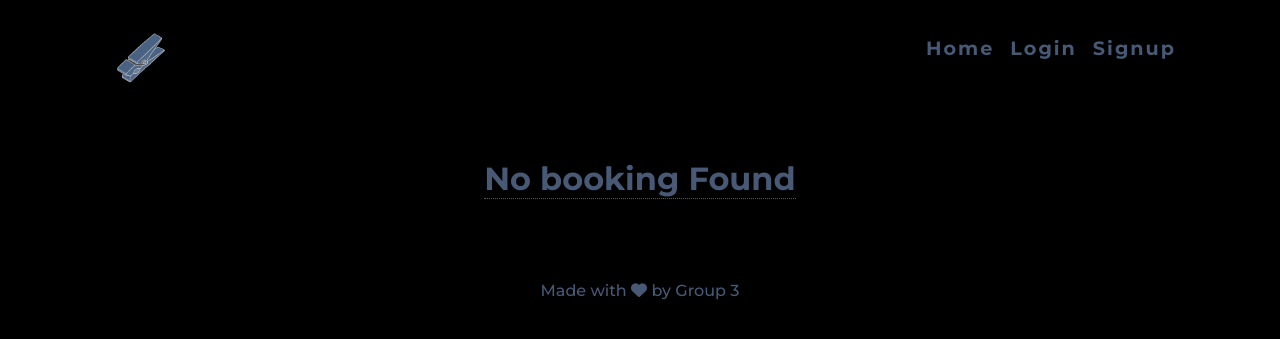
After one commit to akvnn/automated-laundromat, a Flask app: page /bookingConfirmation/1 in a window 1280 px wide. The commit adds this page. Shown: the top 339 px of the page. Run offline with Flask 3, Linux system fonts and the light colour scheme; parts of the project's set-up code (start-up, migrations or seed data) failed here and were passed over; some libraries are stand-ins or nearby versions.

Commit message:
completed booking, booking confirmation, booking history, fixed other stuff

```diff
--- a/app.py
+++ b/app.py
@@ -61,9 +61,19 @@ def machines_html():
     return render_template('machines.html')
 
 
+@app.route('/bookings_history', methods=['GET'])
+def bookings_history_html():
+    return render_template('bookings_history.html')
+
+
 @app.route('/bookings/<machine_type>/<machine_id>/<machine_name>', methods=['GET'])
 def bookings_html(machine_type, machine_id, machine_name):
     return render_template('bookings.html')
+
+
+@app.route('/bookingConfirmation/<booking_id>', methods=['GET'])
+def booking_confirmation_html(booking_id):
+    return render_template('booking_confirmation.html')
 
 
 @app.route('/payment', methods=['GET'])
@@ -78,19 +88,9 @@ def start_payment():
     return jsonify({'redirectUrl': str(url)}), 200
 
 
-@app.route('/success')
-def paymentSuccess():
-    return render_template('success.html')
-
-
 @app.route('/cancel')
 def paymentCancel():
     return render_template('cancel.html')
-
-
-@app.route('/coin')
-def coin():
-    return render_template('coin.html')
 
 
 @app.route('/signup', methods=['GET', 'POST'])
@@ -125,7 +125,7 @@ def login():
         user = users.find_one({'email': data['email']})
         if user and bcrypt.hashpw(data['password'], user['password']):
             session['user_id'] = str(user['_id'])
-            return jsonify({'message': 'Login successful'}), 200
+            return jsonify({'message': 'Login successful', 'user_id': str(user['_id']), 'user_name': user['name'], 'user_email': user['email']}), 200
     except Exception as e:
         print(e)
     return jsonify({'message': 'Unauthorized'}), 401
@@ -177,7 +177,55 @@ def get_machines():
             result['dryers'].append(machine_data)
     return jsonify(result)
 
-@app.route('/userData', methods=['GET'])
+
+@app.route('/getBookings', methods=['GET'])
+def get_bookings():
+    user_id = session.get('user_id')
+    if not user_id:
+        return jsonify({'message': 'Unauthorized'}), 401
+    all_bookings = bookings.find({'userId': ObjectId(user_id)})
+    result = []
+    for booking in all_bookings:
+        booking_data = {
+            'booking_id': str(booking['_id']),
+            'machineId': str(booking['machineId']),
+            'machineName': machines.find_one({'_id': booking['machineId']})['name'],
+            'cycles': booking['cycles'],
+            'machineType': machines.find_one({'_id': booking['machineId']})['type'],
+            'start': booking['start'].strftime('%Y-%m-%d %H:%M'),
+            'end': booking['end'].strftime('%Y-%m-%d %H:%M'),
+            'title': booking['title'],
+            'status': booking['status'],
+            'paymentMethod': booking['paymentMethod']
+        }
+        result.append(booking_data)
+    return jsonify(result)
+
+
+@app.route('/getBooking/<booking_id>', methods=['GET'])
+def get_booking(booking_id):
+    if not ObjectId.is_valid(booking_id):
+        return jsonify({'message': 'Invalid booking id'}), 400
+    user_id = session.get('user_id')
+    if not user_id:
+        return jsonify({'message': 'Unauthorized'}), 401
+    booking = bookings.find_one(
+        {'_id': ObjectId(booking_id), 'userId': ObjectId(user_id)})
+    if not booking:
+        return jsonify({'message': 'Booking not found'}), 404
+    booking_data = {
+        'machineName': machines.find_one({'_id': booking['machineId']})['name'],
+        'cycles': booking['cycles'],
+        'machineType': machines.find_one({'_id': booking['machineId']})['type'],
+        'start': booking['start'].strftime('%Y-%m-%d %H:%M'),
+        'end': booking['end'].strftime('%Y-%m-%d %H:%M'),
+        'status': booking['status'],
+        'paymentMethod': booking['paymentMethod']
+    }
+    return jsonify(booking_data)
+
+
+@ app.route('/userData', methods=['GET'])
 def get_user_data():
     user_id = session.get('user_id')
     if not user_id:
@@ -187,7 +235,8 @@ def get_user_data():
         return jsonify({'message': 'User not found'}), 404
     return jsonify({'name': user['name'], 'email': user['email']})
 
-@app.route('/bookMachine', methods=['POST'])
+
+@ app.route('/bookMachine', methods=['POST'])
 def book_machine():
     data = request.json
     user_id = session.get('user_id')
@@ -198,9 +247,8 @@ def book_machine():
     start_time = datetime.strptime(data['start'][:19], '%Y-%m-%dT%H:%M:%S')
     end_time = datetime.strptime(data['end'][:19], '%Y-%m-%dT%H:%M:%S')
     # end_time = start_time + timedelta(minutes=30 * data['cycles']) # not needed
-
-   # if data['cycles'] > 2: # handled in frontend, can keep by calcuating the cycles from the time
-   #     return jsonify({'message': 'Cannot book more than 2 cycles'}), 400
+    if data['cycles'] > 2:  # handled in frontend, can keep by calcuating the cycles from the time
+        return jsonify({'message': 'Cannot book more than 2 cycles'}), 400
 
     if check_availability(data['machineId'], start_time, end_time):
         booking_id = bookings.insert_one({
@@ -208,13 +256,16 @@ def book_machine():
             'userId': ObjectId(user_id),
             'start': start_time,
             'end': end_time,
-            'title': data['title']
+            'title': data['title'],
+            'cycles': data['cycles'],
+            'status': data['status'],
+            'paymentMethod': data['paymentMethod']
         }).inserted_id
         return jsonify({'booking_id': str(booking_id)}), 200
     return jsonify({'message': 'Machine not available'}), 409
 
 
 if __name__ == '__main__':
-    app.run(debug=True, host='0.0.0.0', port=8080)
-    # from waitress import serve
-    # serve(app, host="0.0.0.0", port=8080, threads=100)
+    # app.run(debug=True, host='0.0.0.0', port=8080)
+    from waitress import serve
+    serve(app, host="0.0.0.0", port=8080, threads=100)
--- a/requirements.txt
+++ b/requirements.txt
@@ -6,3 +6,4 @@ werkzeug==2.3.7
 python-dotenv==1.0.1
 stripe==9.6.0
 flask-session==0.8.0
+waitress==2.1.2
--- /dev/null
+++ b/static/booking_confirmation.js
@@ -0,0 +1,42 @@
+const loadBookingInfo = async () => {
+  const booking_id = window.location.pathname.split('/')[2]
+  const response = await fetch('/getBooking/' + booking_id, {
+    method: 'GET',
+    headers: {
+      'Content-Type': 'application/json',
+    },
+  })
+  const data = await response.json()
+  console.log(data)
+  const booking_confirmation = document.getElementById('booking_confirmation')
+  if (
+    response.status == 404 ||
+    response.status == 401 ||
+    response.status == 400 ||
+    data.length === 0
+  ) {
+    booking_confirmation.innerHTML =
+      '<h3 class="confimration_title">No booking Found</h3>'
+    return
+  }
+  const {
+    machineType,
+    machineName,
+    start,
+    end,
+    cycles,
+    status,
+    paymentMethod,
+  } = data
+  booking_confirmation.innerHTML = `
+        <h3 class="confimration_title">Your Booking is Confirmed!</h3>
+        <p class="confirmation_p">${machineType} ${machineName} - ${cycles} cycle(s)</p>
+        <p class="confirmation_p">Start: ${start}</p>
+        <p class="confirmation_p">End: ${end}</p>
+        <p class="confirmation_p">Status: ${status}</p>
+        <p class="confirmation_p">Payment Method: ${paymentMethod}</p>
+        `
+}
+document.addEventListener('DOMContentLoaded', async () => {
+  loadBookingInfo()
+})
--- a/static/login.js
+++ b/static/login.js
@@ -19,7 +19,11 @@ const handleLogin = async () => {
     },
     body: JSON.stringify({ email, password }),
   })
+  const data = await response.json()
   if (response.status === 200) {
+    localStorage.setItem('user_id', data.user_id)
+    localStorage.setItem('user_email', data.user_email)
+    localStorage.setItem('user_name', data.user_name)
     window.location.href = '/'
   } else {
     alert('Invalid email or password')
--- a/static/style.css
+++ b/static/style.css
@@ -79,8 +79,7 @@ body {
 .link a {
   color: inherit;
 }
-/* hover for all except last */
-.link:not(:last-child):hover {
+.link:hover {
   color: #fff;
 }
 .btn {
@@ -321,6 +320,16 @@ body {
 } */
 .fc-timegrid-slot-label-cushion {
   font-weight: 500;
+  cursor: default;
+}
+.fc-col-header-cell-cushion {
+  font-weight: 500;
+  color: #485975;
+  cursor: default;
+}
+.fc-col-header-cell-cushion:hover {
+  color: #485975;
+  text-decoration: none;
 }
 /* end of booking */
 /* login */
@@ -605,6 +614,39 @@ body {
   margin: 0.25rem 0;
 }
 /* end of payment */
+/* start of booking confirmation */
+.confirmation {
+  display: flex;
+  justify-content: center;
+  align-items: center;
+  flex-direction: column;
+  margin-top: 3rem;
+  color: #fff;
+}
+.confirmation-container {
+  display: flex;
+  justify-content: center;
+  align-items: center;
+  flex-direction: column;
+  margin-top: 1rem;
+  color: #485975;
+}
+.confimration_title {
+  font-size: 2rem;
+  font-weight: 700;
+  margin: 0;
+  margin-bottom: 3rem;
+  margin-top: 2rem;
+  border-bottom: 1.5px dotted #485975;
+}
+.confirmation_p {
+  font-size: 1.5rem;
+  font-weight: 300;
+  margin: 0.25rem 0;
+  color: #fff;
+}
+/* end of booking confirmation */
+
 /* footer */
 .footer {
   display: flex;
--- a/stripePayment.py
+++ b/stripePayment.py
@@ -16,9 +16,10 @@ def create_checkout_session():
                 },
             ],
             mode='payment',
-            success_url=domain + '/success',
+            success_url=domain + '/bookingConfirmation/',
             cancel_url=domain + '/cancel',
         )
+
     except Exception as e:
         print(e)
         raise e
--- a/templates/base.html
+++ b/templates/base.html
@@ -3,10 +3,19 @@
   <head>
     <title>Automated Laundromat</title>
     <!-- Include Bootstrap CSS -->
-    <link rel="stylesheet" href="https://stackpath.bootstrapcdn.com/bootstrap/4.5.2/css/bootstrap.min.css">
+    <link
+      rel="stylesheet"
+      href="https://stackpath.bootstrapcdn.com/bootstrap/4.5.2/css/bootstrap.min.css"
+    />
     <!-- Include custom CSS -->
-    <link rel="stylesheet" href="https://fonts.googleapis.com/css2?family=Montserrat:wght@300;400;500;600;700&display=swap" />
-    <link rel="stylesheet" href="https://cdnjs.cloudflare.com/ajax/libs/font-awesome/6.0.0-beta3/css/all.min.css" />
+    <link
+      rel="stylesheet"
+      href="https://fonts.googleapis.com/css2?family=Montserrat:wght@300;400;500;600;700&display=swap"
+    />
+    <link
+      rel="stylesheet"
+      href="https://cdnjs.cloudflare.com/ajax/libs/font-awesome/6.0.0-beta3/css/all.min.css"
+    />
     <link rel="stylesheet" href="../../../static/style.css" />
     <script src="https://cdnjs.cloudflare.com/ajax/libs/moment.js/2.29.1/moment.min.js"></script>
     <script src="https://cdn.jsdelivr.net/npm/fullcalendar@6.1.11/index.global.min.js"></script>
@@ -19,51 +28,60 @@
       }
     </style>
 
-    {% block head %}
-    {% endblock %}
-
+    {% block head %} {% endblock %}
   </head>
   <body>
-
     <nav class="navbar">
-        <img src="{{ url_for('static', filename='images/logo.png') }}" alt="logo" class="logo-img" />
+      <img
+        src="{{ url_for('static', filename='images/logo.png') }}"
+        alt="logo"
+        class="logo-img"
+      />
       <ul class="links">
         <li class="link"><a href="{{ url_for('home') }}">Home</a></li>
         {% if not session.get('user_id') %}
         <li class="link"><a href="{{ url_for('login') }}">Login</a></li>
         <li class="link"><a href="{{ url_for('signup') }}">Signup</a></li>
         {% else %}
-          <li class="link"><a href="{{ url_for('book_machine') }}">Book Machine</a></li>
+        <li class="link">
+          <a href="{{ url_for('machines_html') }}">Book Machine</a>
+        </li>
         <li class="link"><a href="{{ url_for('logout') }}">Logout</a></li>
-            <li class="link"><a href="{{ url_for('machine_bookings') }}">Bookings</a></li>
+        <li class="link">
+          <a href="{{ url_for('bookings_history_html') }}">Bookings</a>
+        </li>
         {% endif %}
       </ul>
     </nav>
 
-    {% with messages = get_flashed_messages() %}
-        {% if messages %}
+    {% with messages = get_flashed_messages() %} {% if messages %}
     <div class="flashes">
       {% for message in messages %}
-                    <div class="alert alert-primary alert-dismissible fade show" role="alert" style="background-color: #485975; color: #ffffff;">
+      <div
+        class="alert alert-primary alert-dismissible fade show"
+        role="alert"
+        style="background-color: #485975; color: #ffffff"
+      >
         {{ message }}
-                        <button type="button" class="close" data-dismiss="alert" aria-label="Close">
+        <button
+          type="button"
+          class="close"
+          data-dismiss="alert"
+          aria-label="Close"
+        >
           <span aria-hidden="true">&times;</span>
         </button>
       </div>
       {% endfor %}
     </div>
-        {% endif %}
-    {% endwith %}
-
-    {% block content %}
-    {% endblock %}
+    {% endif %} {% endwith %} {% block content %} {% endblock %}
 
     <footer class="footer">
       <p class="footer-p">Made with <i class="fas fa-heart"></i> by Group 3</p>
     </footer>
 
     <!-- Include Bootstrap JS -->
-    <script src="https://code.jquery.com/jquery-3.5.1.slim.min.js"></script>
-    <script src="https://cdn.jsdelivr.net/npm/bootstrap@4.5.2/dist/js/bootstrap.min.js"></script>
+    <!-- <script src="https://code.jquery.com/jquery-3.5.1.slim.min.js"></script>
+    <script src="https://cdn.jsdelivr.net/npm/bootstrap@4.5.2/dist/js/bootstrap.min.js"></script> -->
   </body>
 </html>
--- /dev/null
+++ b/templates/booking_confirmation.html
@@ -0,0 +1,11 @@
+{% extends 'base.html' %} {% block head %}
+<title>Automated Laundromat | Booking Confirmation</title>
+{% endblock %} {% block content %}
+
+<section class="confirmation">
+    <div class="confirmation-container" id="booking_confirmation">
+    </div>
+  </div>
+</section>
+<script src="{{ url_for('static', filename='booking_confirmation.js') }}"></script>
+{% endblock %}
```
Also changed, not shown: static/bookings.js (+102 -45 lines), static/bookings_history.js (added, +35 -0 lines), templates/bookings_history.html (added, +13 -0 lines), templates/cancel.html (+5 -13 lines), templates/coin.html (deleted, +0 -14 lines), templates/index.html (+9 -10 lines), templates/success.html (deleted, +0 -16 lines). Lines whose indentation alone changed are shown as unchanged.
